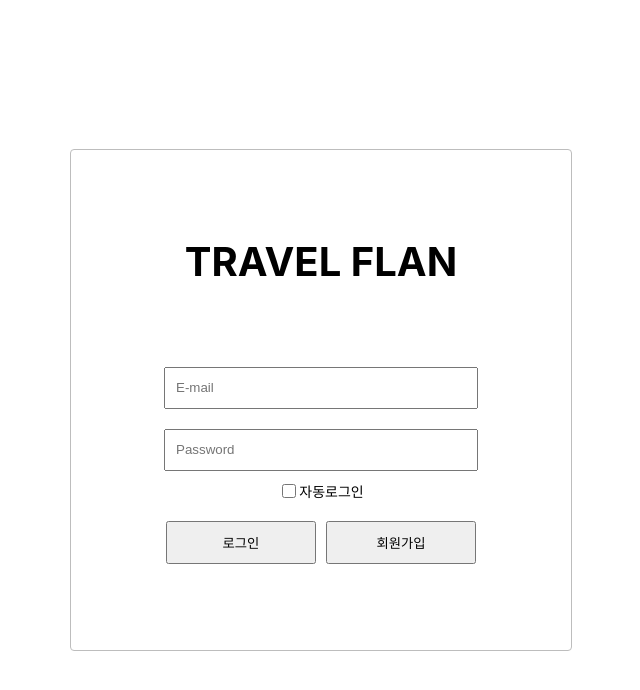
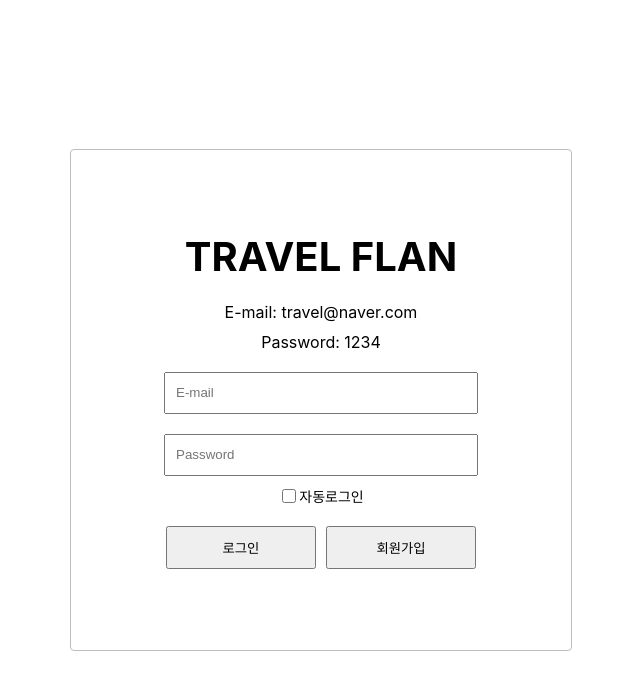
Before and after one commit to luckychdl/travel-flan, a React (Create React App) app: page / in a window 1280 px wide. Shown: the top 690 px of the page, without its empty margins (319-959 px from the left). Built offline with nearby package versions, Linux system fonts and the light colour scheme; no server answers.

Commit message:
Update: Display Dummy UserInfo

```diff
--- a/src/components/signin/signin.presenter.jsx
+++ b/src/components/signin/signin.presenter.jsx
@@ -1,17 +1,20 @@
 import { useNavigate } from "react-router"
 import {
-  MainWrapper,SubWrapper,Title,InputUserInfo,AutoSignIn,BtnWrapper,SignInBtn,SignUpBtn,Wrapper
+  MainWrapper,SubWrapper,Title,InputUserInfo,AutoSignIn,BtnWrapper,SignInBtn,SignUpBtn,Wrapper,Dummy
 } from "./signin.styles"
 
 const SignInUI = (props) => {
   const navigate = useNavigate()
   const autoSign = localStorage.getItem("autoSign")
   return (
+    <>
 
     <MainWrapper>
       {autoSign && navigate("/albums")}
       <SubWrapper>
         <Title>TRAVEL FLAN</Title>
+        <Dummy>E-mail: travel@naver.com</Dummy>
+        <Dummy>Password: 1234</Dummy>
         <InputUserInfo placeholder="E-mail" name="email" onChange={props.onChangeSignIn}/>
         <InputUserInfo placeholder="Password" name="password" type="password" onChange={props.onChangeSignIn}/>
         <Wrapper>
@@ -23,6 +26,7 @@ const SignInUI = (props) => {
         </BtnWrapper>
       </SubWrapper>
     </MainWrapper>
+    </>
   )
 }
 
--- a/src/components/signin/signin.styles.js
+++ b/src/components/signin/signin.styles.js
@@ -1,5 +1,8 @@
 import styled from "styled-components"
 
+export const Dummy = styled.div`
+  margin-bottom: 10px;
+`
 export const MainWrapper = styled.div`
   display: flex;
   align-items: center;
@@ -24,7 +27,7 @@ export const Title = styled.div`
   font-size: 40px;
   font-weight: 700;
   height: 70px;
-  margin-bottom: 50px;
+  /* margin-bottom: 50px; */
 `
 export const InputUserInfo = styled.input`
   width: 100%;
```
